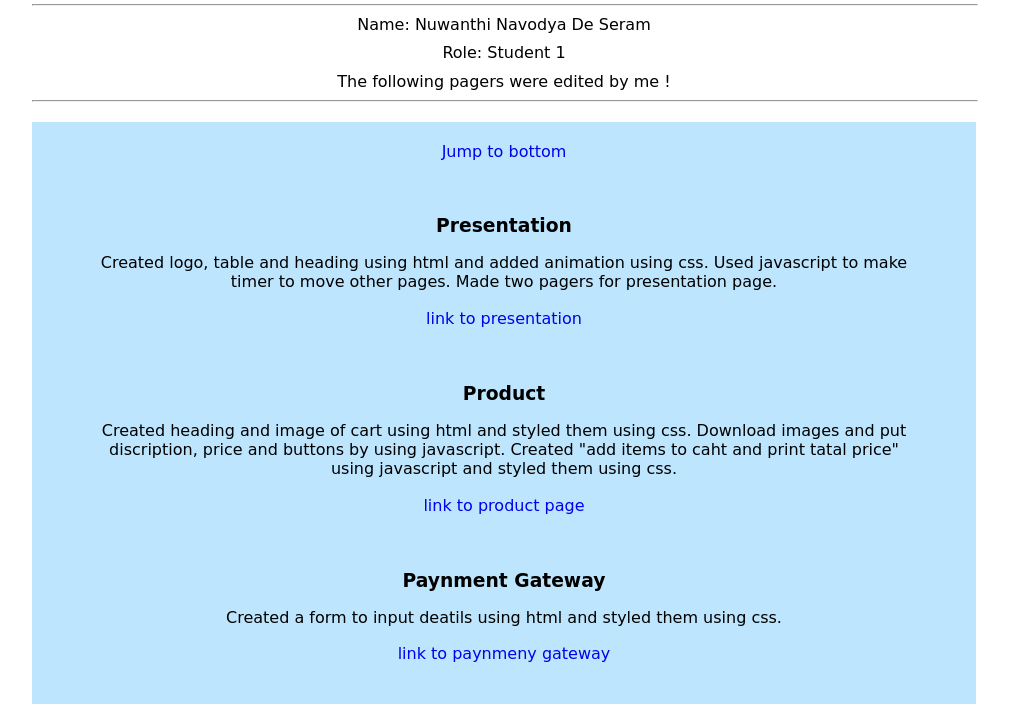
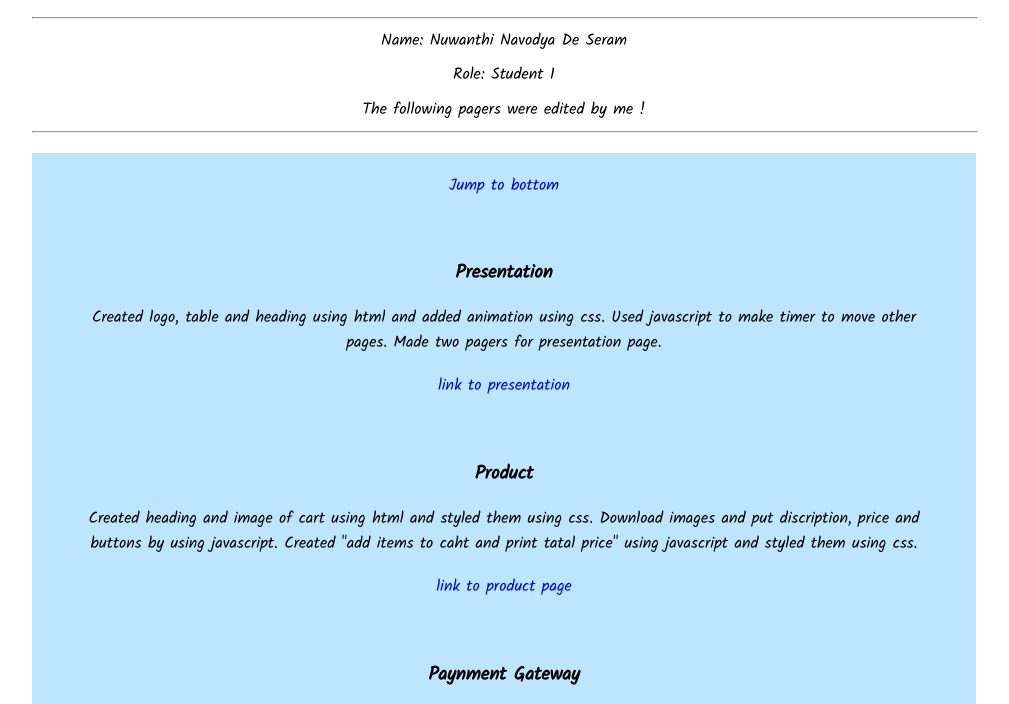
Before and after one commit to ShannonAlex-MAV3/lumos, a plain HTML site: page student1/editor.html in a window 1280 px wide. Shown: the part 139-843 px from the top of the page, without its empty margins (136-1145 px from the left). Drawn offline with Linux system fonts and the light colour scheme.

Commit message:
Update studen1 editor.css font change

```diff
--- a/student1/editor.css
+++ b/student1/editor.css
@@ -1,7 +1,7 @@
 @import url('https://fonts.googleapis.com/css2?family=Kalam&display=swap');
 
 *{
-    font-family: 'Klee One', cursive;
+    font-family: 'kalam', cursive;
     margin: 2%;
     padding: 0;
     /* box-sizing: border-box;
```
